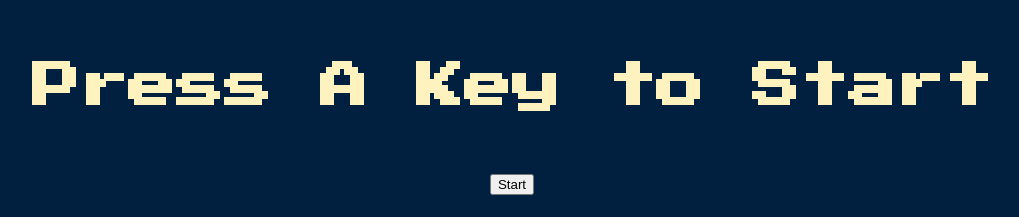
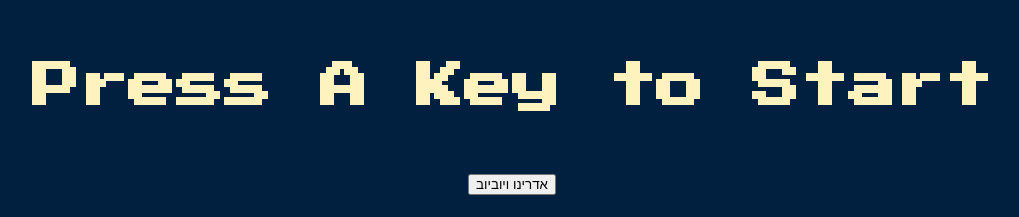
Before and after one commit to benjyalper/simon, a plain HTML site: page index.html in a window 1280 px wide. Shown: the top 217 px of the page, without its empty margins (128-1147 px from the left). Drawn offline with nearby package versions, Linux system fonts and the light colour scheme.

Commit message:
Update index.html

```diff
--- a/index.html
+++ b/index.html
@@ -10,7 +10,7 @@
 
   <body>
     <h1 id="level-title">Press A Key to Start</h1>
-    <button id="start">Start</button>
+    <button id="start">אדרינו ויוביוב</button>
     <div class="container">
       <div lass="row">
 
```
